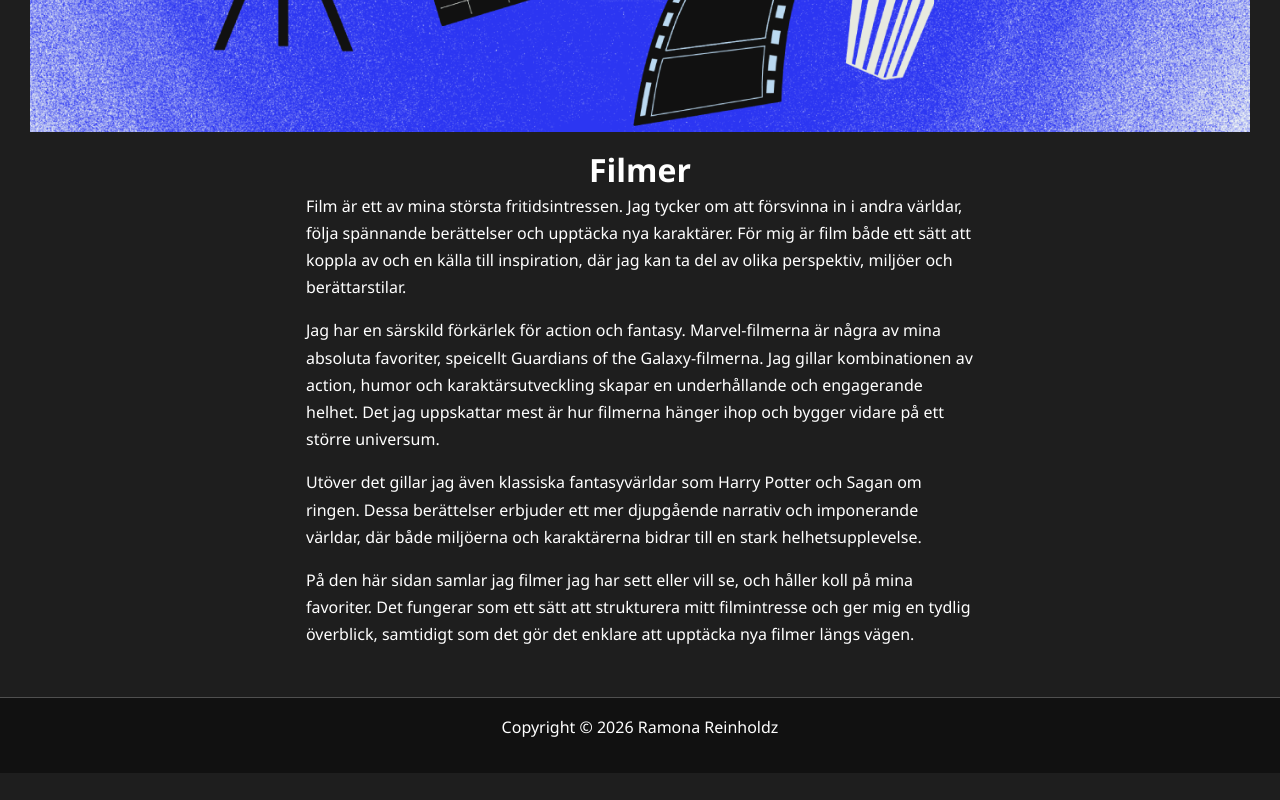
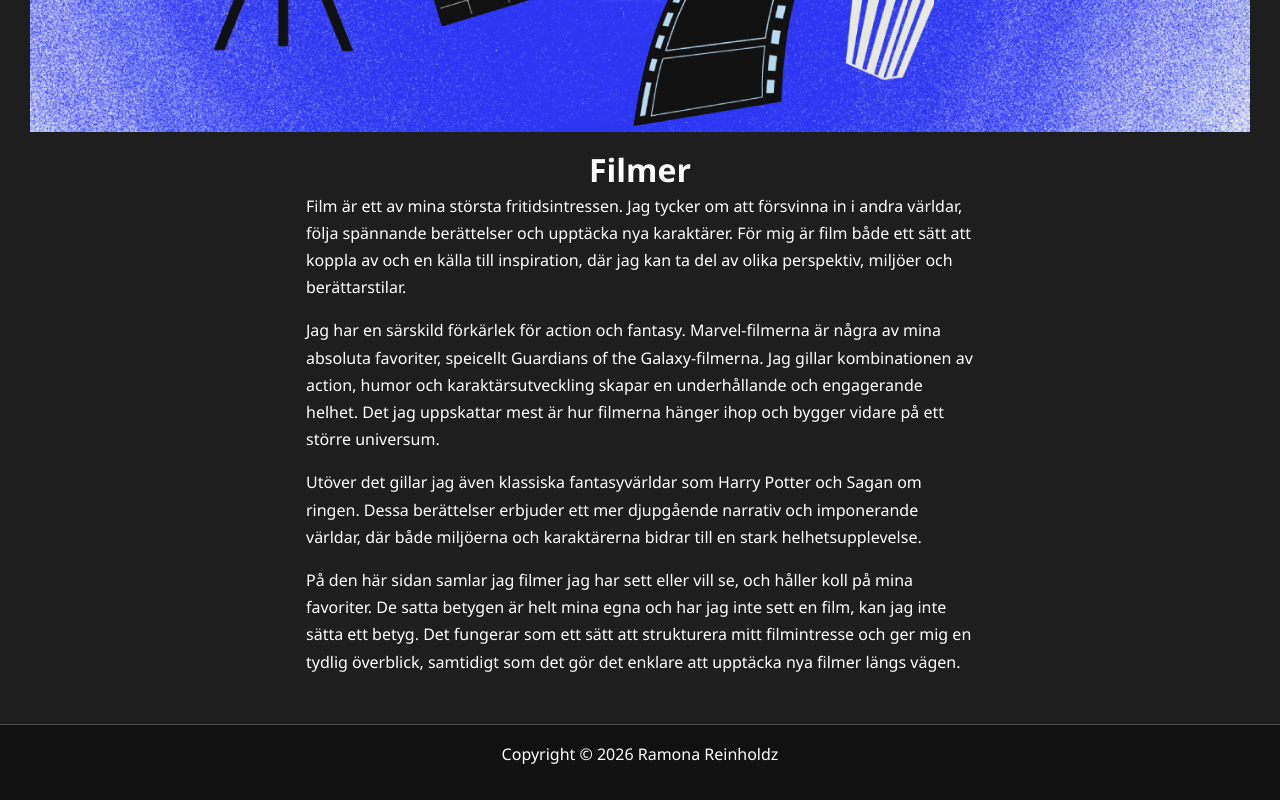
Before and after one commit to rare2400/movie-app, a Vue app: page / in a window 1280 px wide. Shown: the part 347-1147 px from the top of the page. Before the commit the page ends 1120 px from the top, so only its background shows below. Built offline with nearby package versions, Linux system fonts and the light colour scheme.

Commit message:
clarifying personal film ratings and viewing status

```diff
--- a/src/views/HomeView.vue
+++ b/src/views/HomeView.vue
@@ -21,7 +21,8 @@
         </p>
 
         <p>
-            På den här sidan samlar jag filmer jag har sett eller vill se, och håller koll på mina favoriter. Det
+            På den här sidan samlar jag filmer jag har sett eller vill se, och håller koll på mina favoriter. De satta
+            betygen är helt mina egna och har jag inte sett en film, kan jag inte sätta ett betyg. Det
             fungerar som ett sätt att strukturera mitt filmintresse och ger mig en tydlig överblick, samtidigt som det
             gör det enklare att upptäcka nya filmer längs vägen.
         </p>
```
